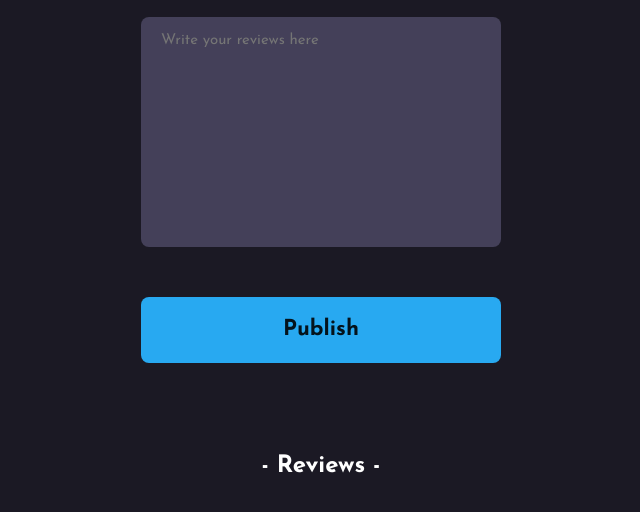
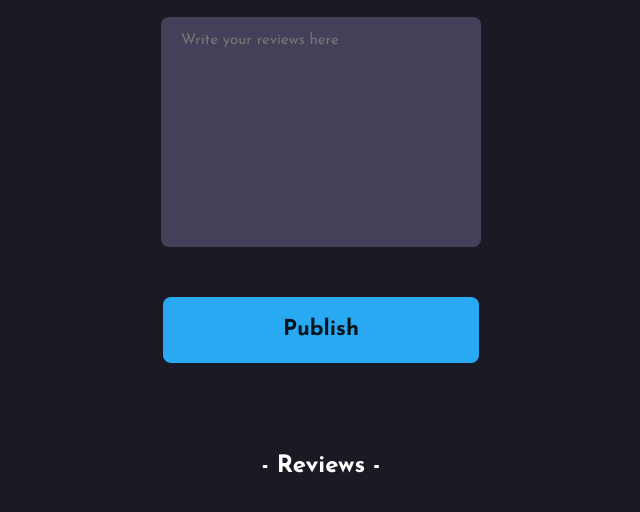
Before and after one commit to Trombonel/The-Greatest-Books, a website built with Vite: page index.html in a window 1280 px wide. Shown: the part 380-892 px from the top of the page, without its empty margins (319-959 px from the left). Built offline with nearby package versions, Linux system fonts and the light colour scheme; no server answers.

Commit message:
Add files via upload
width adjust

```diff
--- a/index.css
+++ b/index.css
@@ -9,7 +9,7 @@ html, body {
 #container {
     display: flex;
     flex-direction: column;
-    max-width: 320px;
+    max-width: 280px;
     align-items: center;
     margin: 70px auto;
 
@@ -28,7 +28,7 @@ h1 {
     background: #444059;
     color: #fff;
     padding: 15px 20px;
-    width: 320px;
+    width: 280px;
     height: 200px;
     font-size: 15px;
     resize: none;
@@ -38,7 +38,7 @@ h1 {
     border: none;
     border-radius: 8px;
     background: #28A9F1;
-    padding: 20px 142px;
+    padding: 20px 120px;
     color: #04131C;
     font-family: Josefin Sans;
     font-size: 22px;
@@ -60,7 +60,7 @@ li {
     padding: 15px;
     background-color: #FFF;
     color: #1B1924;
-    width: 320px;
+    width: 280px;
 }
 li:hover {
     background-color: #FFCF96;
```
